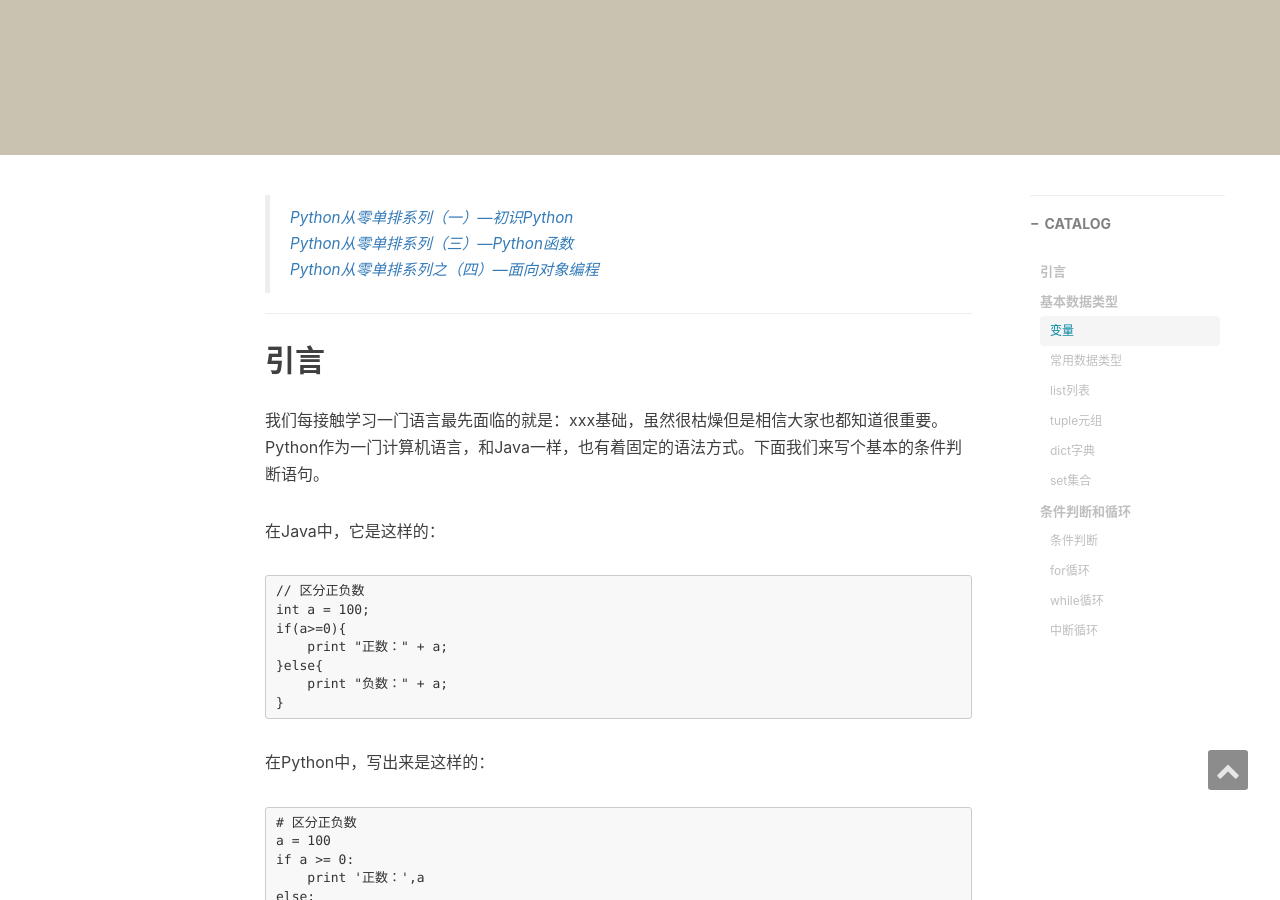
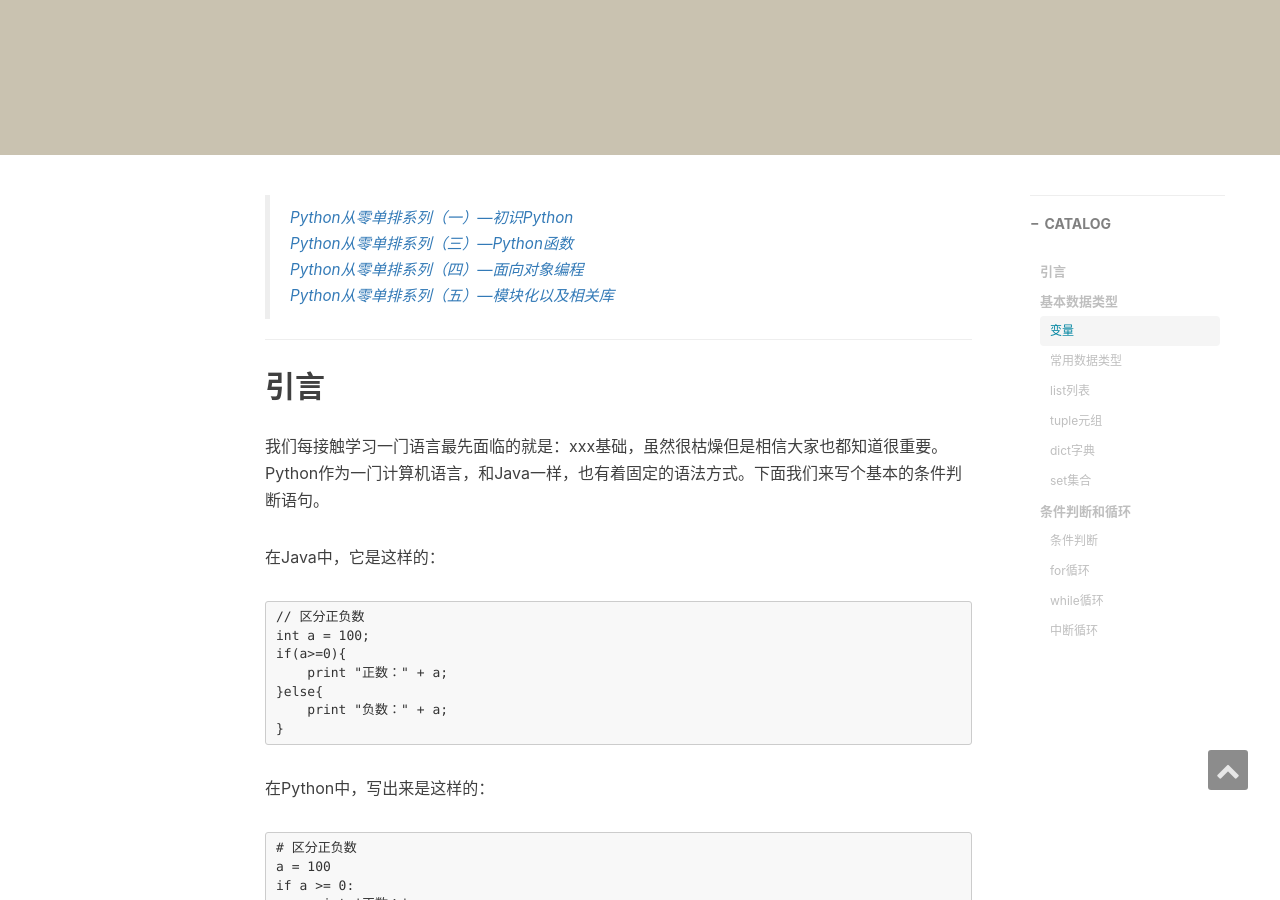
Before and after one commit to movesan/msblog, a Jekyll site: the page built from _posts/2017-02-22-python-b.markdown, in a window 1280 px wide and 900 px high, scrolled down 455 px. Built offline with Jekyll 4.4.1, drawn with Linux system fonts in a browser that asks for light colours; nearby versions of some CDN libraries; comment, search, counter and statistics services are not loaded.

Commit message:
Update post python-

```diff
--- a/_posts/2017-02-20-python-a.markdown
+++ b/_posts/2017-02-20-python-a.markdown
@@ -14,6 +14,7 @@ tags:
 >[Python从零单排系列（二）---Python基础](http://movesan.me/2017/02/22/python-b/)<br>
 >[Python从零单排系列（三）---Python函数](http://movesan.me/2017/02/27/python-c/)<br>
 >[Python从零单排系列（四）---面向对象编程](http://movesan.me/2017/03/01/python-d/)<br>
+>[Python从零单排系列（五）---模块化以及相关库](http://movesan.me/2017/03/02/python-e/)<br>
 
 ---
 
--- a/_posts/2017-02-22-python-b.markdown
+++ b/_posts/2017-02-22-python-b.markdown
@@ -13,7 +13,8 @@ tags:
 
 >[Python从零单排系列（一）---初识Python](http://movesan.me/2017/02/20/python-a/)<br>
 >[Python从零单排系列（三）---Python函数](http://movesan.me/2017/02/27/python-c/)<br>
->[Python从零单排系列之（四）---面向对象编程](http://movesan.me/2017/03/01/python-d/)<br>
+>[Python从零单排系列（四）---面向对象编程](http://movesan.me/2017/03/01/python-d/)<br>
+>[Python从零单排系列（五）---模块化以及相关库](http://movesan.me/2017/03/02/python-e/)<br>
 
 ---
 
--- a/_posts/2017-02-27-python-c.markdown
+++ b/_posts/2017-02-27-python-c.markdown
@@ -14,6 +14,7 @@ tags:
 >[Python从零单排系列（一）---初识Python](http://movesan.me/2017/02/20/python-a/)<br>
 >[Python从零单排系列（二）---Python基础](http://movesan.me/2017/02/22/python-b/)<br>
 >[Python从零单排系列（四）---面向对象编程](http://movesan.me/2017/03/01/python-d/)<br>
+>[Python从零单排系列（五）---模块化以及相关库](http://movesan.me/2017/03/02/python-e/)<br>
 
 ---
 
--- a/_posts/2017-03-01-python-d.markdown
+++ b/_posts/2017-03-01-python-d.markdown
@@ -14,6 +14,7 @@ tags:
 >[Python从零单排系列（一）---初识Python](http://movesan.me/2017/02/20/python-a/)<br>
 >[Python从零单排系列（二）---Python基础](http://movesan.me/2017/02/22/python-b/)<br>
 >[Python从零单排系列（三）---Python函数](http://movesan.me/2017/02/27/python-c/)<br>
+>[Python从零单排系列（五）---模块化以及相关库](http://movesan.me/2017/03/02/python-e/)<br>
 
 ---
 
```
